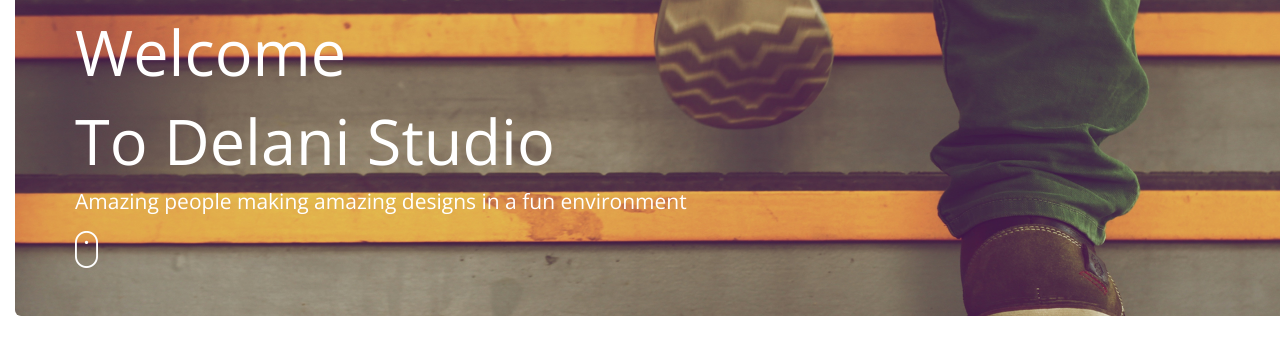
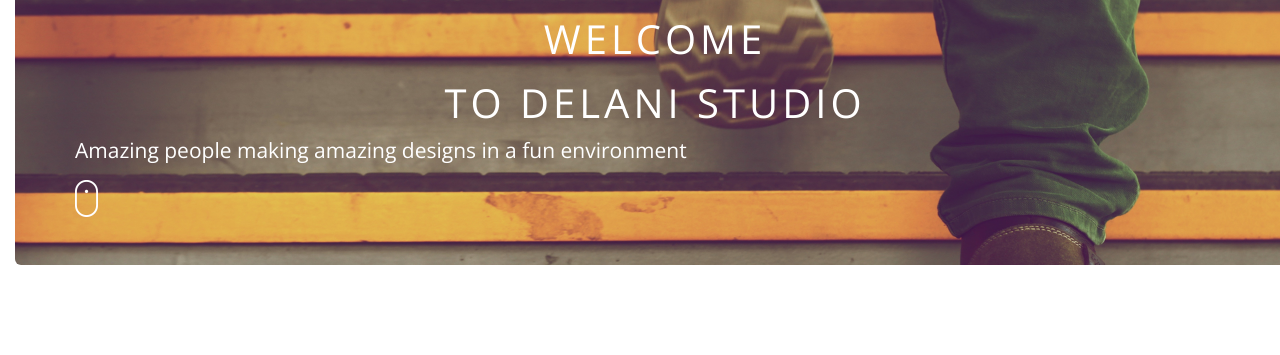
Before and after one commit to washucode/Delani-Studio, a plain HTML site: page index.html in a window 1280 px wide. Shown: the part 147-502 px from the top of the page. Drawn offline with nearby package versions, Linux system fonts and the light colour scheme.

Commit message:
add text transform uppercase , text-align center, letter-spacing of 4px,font-size 0f 40px to jumbotron h1

```diff
--- a/css/mystyle.css
+++ b/css/mystyle.css
@@ -18,3 +18,10 @@ overflow-x: hidden;
   font-family: inherit;
 
 }
+.jumbotron h1{
+  text-transform: uppercase;
+  text-align: center;
+  letter-spacing: 4px;
+  font-size: 40px;
+  /* padding-top: 10%; */
+}
```
